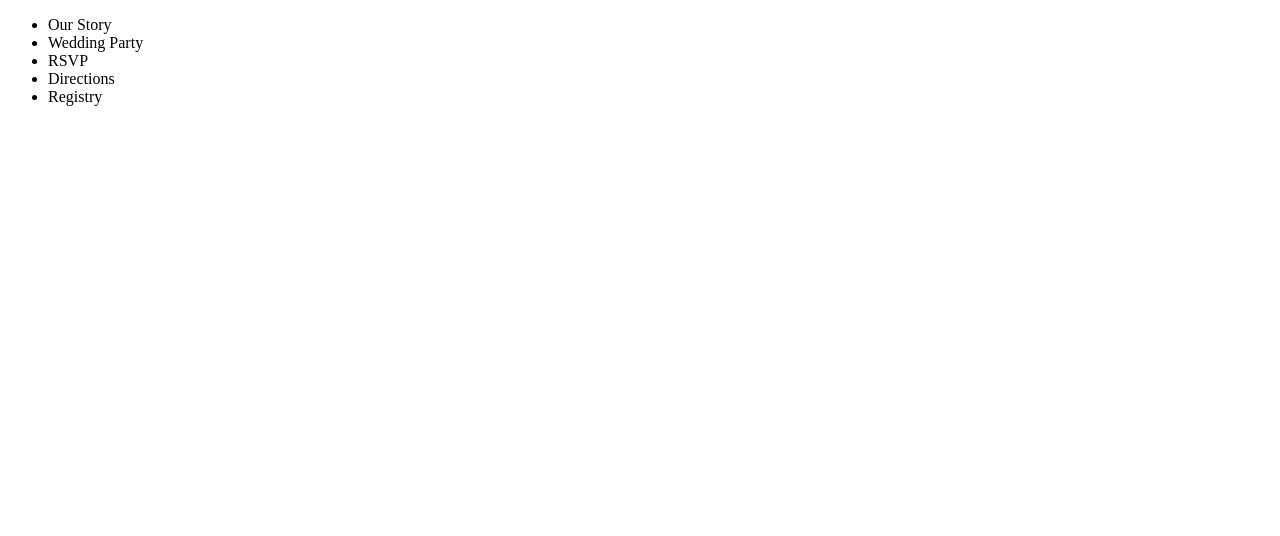
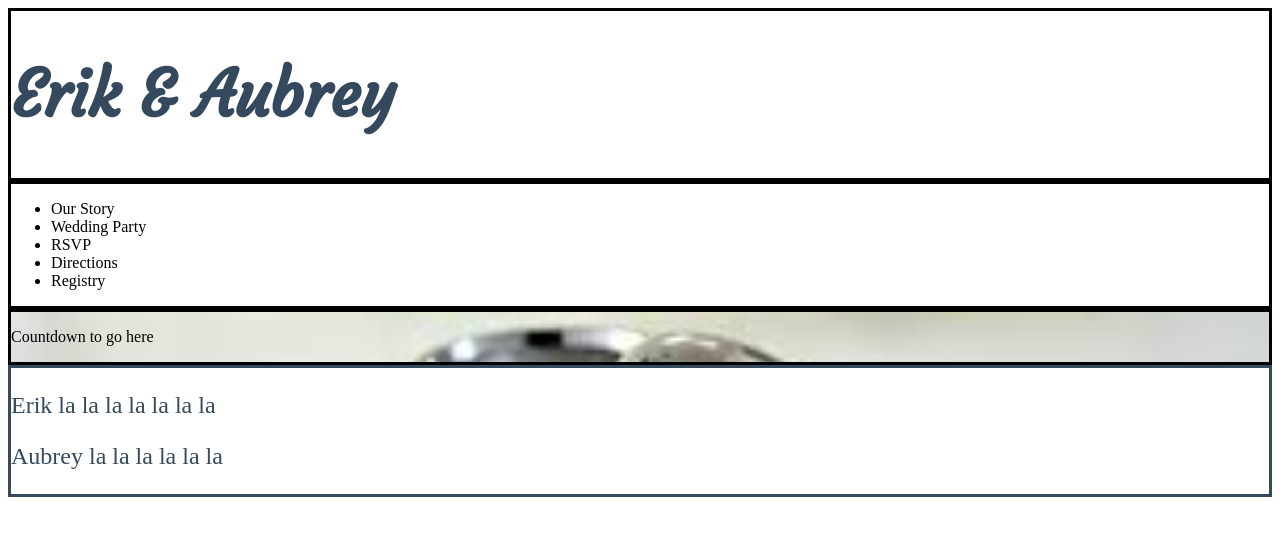
Before and after one commit to lfrattner/aubrey-erik-wedding, a plain HTML site: page index.html in a window 1280 px wide. Drawn offline with Linux system fonts and the light colour scheme; a web font is replaced by a local one.

Commit message:
Started page template
Added background image, font styling

```diff
--- a/css/style.css
+++ b/css/style.css
@@ -0,0 +1,11 @@
+@import url('https://fonts.googleapis.com/css?family=Norican');
+
+h1 {
+    font-family:'Norican', cursive;
+}
+
+p {
+}
+
+nav {
+}
--- a/index.html
+++ b/index.html
@@ -3,9 +3,37 @@
 <html>
 <head>
     <title>Erik & Aubrey</title>
-    <link href="css/style.css" type="text/css" rel=”stylesheet">
+    <link href="css/style.css" type="text/css" rel=”stylesheet"/>
+    <style>
+    @import url('https://fonts.googleapis.com/css?family=Courgette');
+    @import url('https://fonts.googleapis.com/css?family=Ovo');
+    div {
+        border-style: solid;
+    }
+    h1 {
+        font-family: 'Courgette', cursive;
+        font-size: 4em;
+        color: #34495E;
+    }
+    nav {
+        font-family: 'Ovo', serif;
+    }
+    .text {
+        font-family: 'Ovo', serif;
+        font-size: 1.5em;
+        color: #364a5e;
+    }
+    #clock{
+        background: url('images/backgroundPH.jpeg') no-repeat center center;
+        background-size: cover;
+    }
+    </style>
 </head>
 <body>
+<div>
+    <h1>Erik & Aubrey</h1>
+</div>
+<div class="navigation">
     <nav>
         <ul>
             <li>Our Story</li>
@@ -15,5 +43,13 @@
             <li>Registry</li>
         </ul>
     </nav>
+</div>
+<div id="clock">
+    <p>Countdown to go here</p>
+</div>
+<div class="text">
+    <p>Erik la la la la la la la</p>
+    <p>Aubrey la la la la la la</p>
+</div>
 </body>
 </html>
```
Also changed, not shown: images/backgroundPH.jpeg (added).
